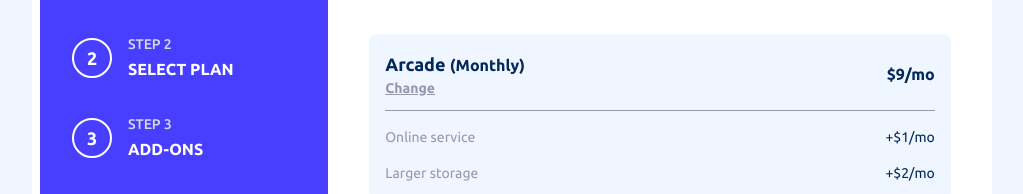
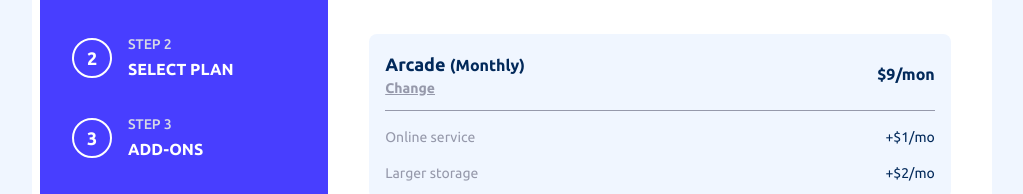
Before and after one commit to KarineBrandelli/multi-step-form, a React (Vite) app: page /#/Step4 in a window 1280 px wide. Shown: the part 194-388 px from the top of the page, without its empty margins (128-1151 px from the left). Built offline with nearby package versions, Linux system fonts and the light colour scheme.

Commit message:
build: display monthly or yearly dynamically

```diff
--- a/src/components/Steps/Step4.jsx
+++ b/src/components/Steps/Step4.jsx
@@ -34,7 +34,12 @@ export const Step4 = () => {
                 Change
               </Link>
             </div>
-            <span className="font-bold text-blue-marine">$9/mo</span>
+            <span className="font-bold text-blue-marine">
+              $
+              {period === "monthly"
+                ? `${selectedPlan.monthlyPrice}/mon`
+                : `${selectedPlan.yearlyPrice}/yr`}
+            </span>
           </div>
 
           <div className="flex items-center justify-between pt-4">
```
